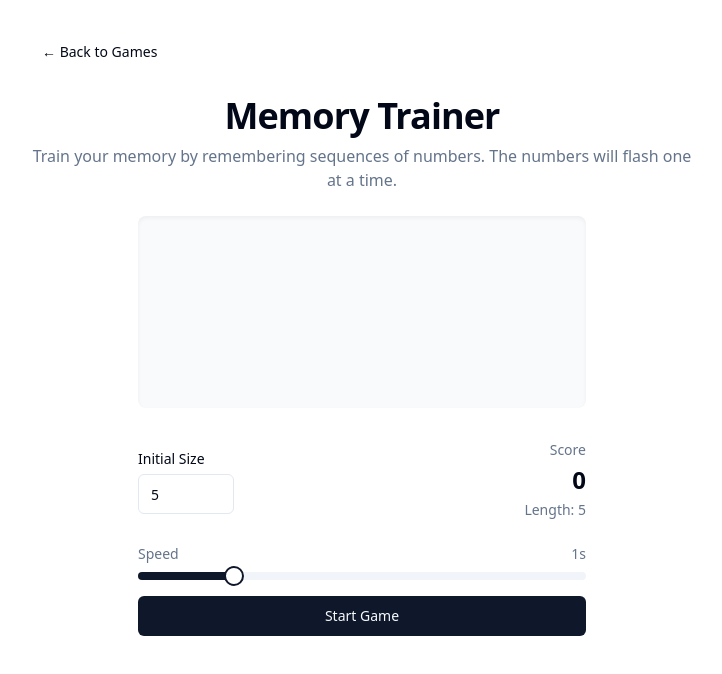
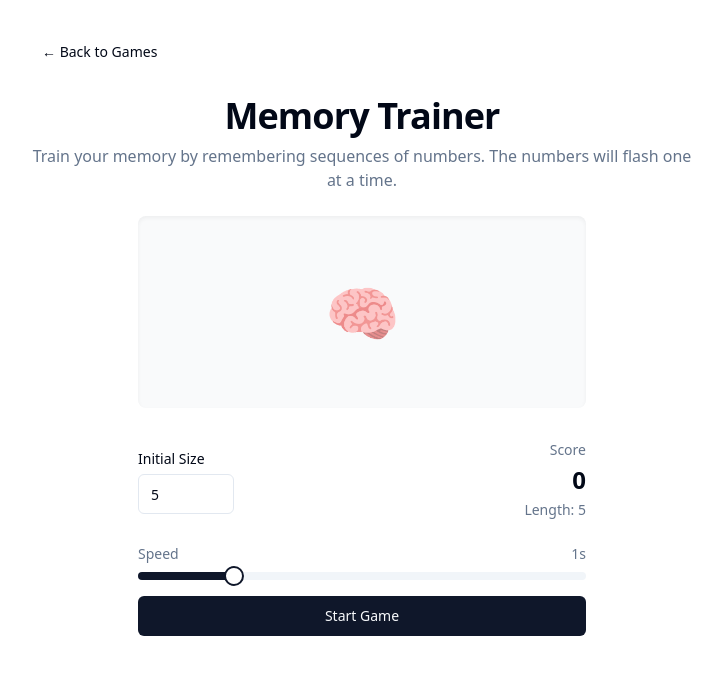
Before and after one commit to PauloHLemos/memory-flash-trainer, a React (Vite) app: page /memory-trainer in a window 1280 px wide. Shown: the top 674 px of the page, without its empty margins (278-1000 px from the left). Built offline with nearby package versions, Linux system fonts and the light colour scheme.

Commit message:
Add emoji to Memory Game
Include a cool emoji in the Memory Game display when the numbers are not visible, enhancing the visual appeal and making the interface feel more natural.
[skip gpt_engineer]

```diff
--- a/src/components/NumberDisplay.tsx
+++ b/src/components/NumberDisplay.tsx
@@ -9,13 +9,15 @@ interface NumberDisplayProps {
 const NumberDisplay = ({ number, isShowing }: NumberDisplayProps) => {
   return (
     <div className="w-full h-48 flex items-center justify-center bg-gray-50 rounded-lg shadow-inner">
-      {isShowing && number && (
+      {isShowing && number ? (
         <span className={cn(
           "text-8xl font-mono text-game-number animate-number-fade",
           "tracking-wider font-semibold"
         )}>
           {number}
         </span>
+      ) : (
+        <span className="text-6xl animate-pulse">🧠</span>
       )}
     </div>
   );
```
